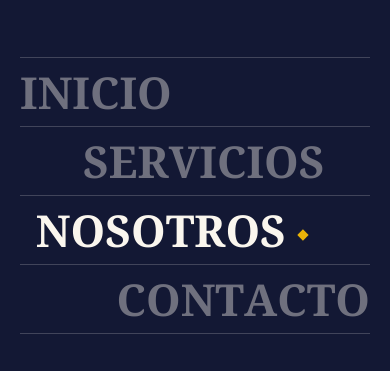
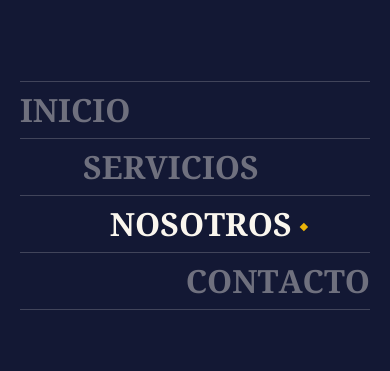
Before and after one commit to roxannaaguilera/premium-work-web, a Next.js app in the folder premium_work/: page /nosotros in a window 390 px wide. Both pictures are taken after a click on the button "Abrir menú". Shown: the part 303-674 px from the top of the page. Built offline with nearby package versions, Linux system fonts and the light colour scheme; a web font is replaced by a local one.

Commit message:
fix(menu): shrink mobile menu type so the staggered words read as a staircase

```diff
--- a/premium_work/components/chrome/FixedHeader.tsx
+++ b/premium_work/components/chrome/FixedHeader.tsx
@@ -281,7 +281,7 @@ export default function FixedHeader({
                     className={`group flex py-3 md:py-4 ${align}`}
                   >
                     <span
-                      className={`font-logo text-[clamp(3.75rem,min(11vw,14dvh),11rem)] max-[480px]:text-[2.75rem] font-semibold uppercase leading-none transition-colors ${
+                      className={`font-logo text-[clamp(3.75rem,min(11vw,14dvh),11rem)] max-[480px]:text-[2rem] font-semibold uppercase leading-none transition-colors ${
                         active ? "text-[#faf6ee]" : "text-[#faf6ee]/40 group-hover:text-[#faf6ee]"
                       }`}
                     >
```
